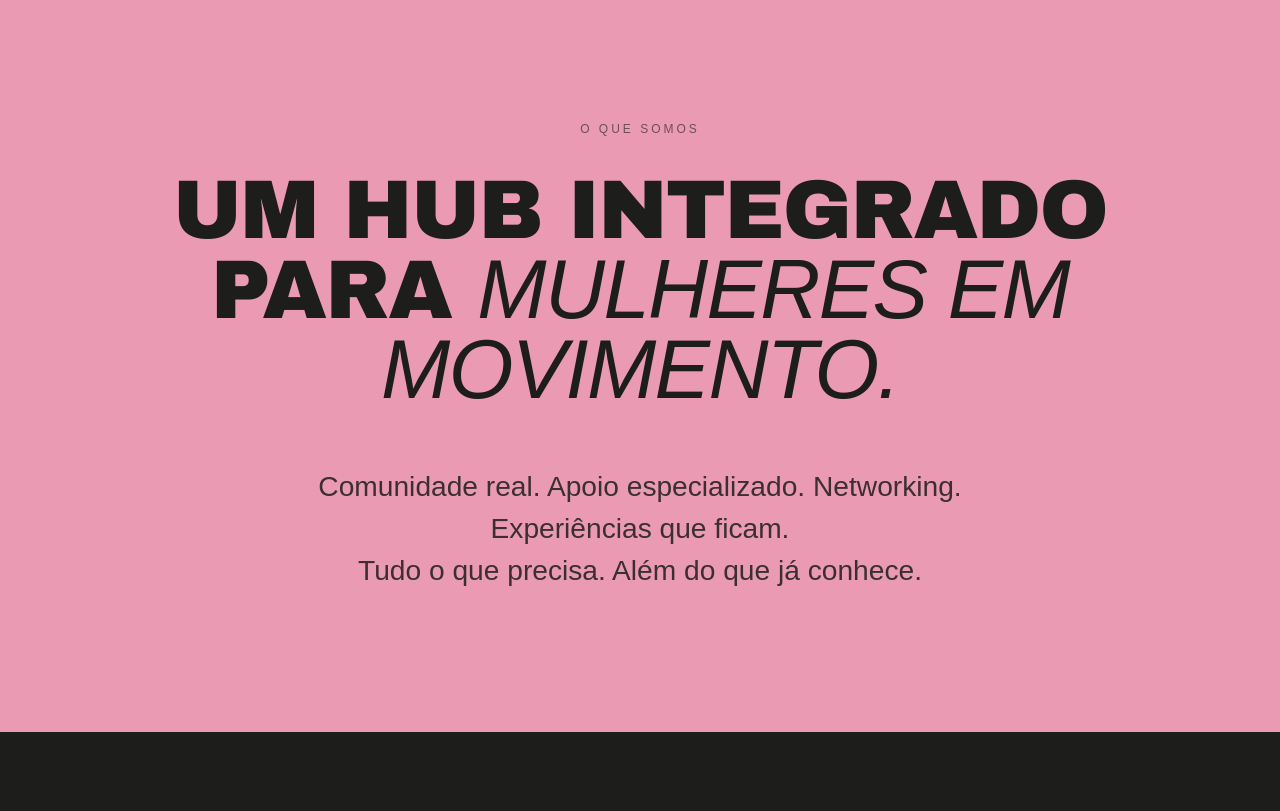
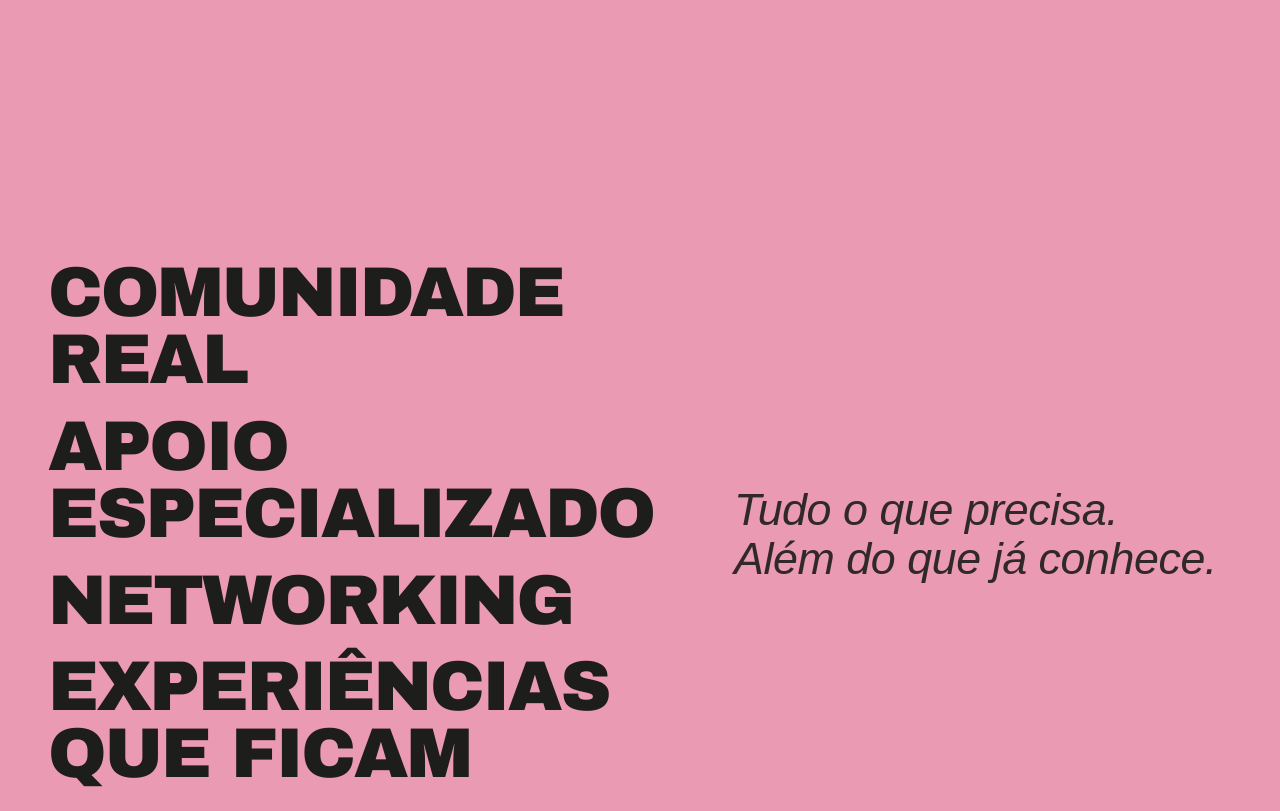
Before and after one commit to vanessapeq/huboutside, a website: page index.html in a window 1280 px wide. Shown: the part 820-1631 px from the top of the page. Drawn offline with Linux system fonts and the light colour scheme; a web font is replaced by a local one.

Commit message:
design: Rediseñar la sección 'O QUE SOMOS' con layout de dos columnas, bullets de impacto y firma

```diff
--- a/index.html
+++ b/index.html
@@ -59,11 +59,19 @@
         <!-- SECTION 2: O QUE SOMOS -->
         <section id="what-we-are">
             <div class="container">
-                <span class="label reveal">O QUE SOMOS</span>
-                <h2 class="reveal">Um hub integrado para <span class="italic-highlight-dark">mulheres em
-                        movimento.</span></h2>
-                <p class="reveal">Comunidade real. Apoio especializado. Networking. Experiências que ficam.<br>Tudo o
-                    que precisa. Além do que já conhece.</p>
+                <div class="wwa-grid">
+                    <div class="wwa-left reveal">
+                        <ul class="wwa-list">
+                            <li>Comunidade Real</li>
+                            <li>Apoio Especializado</li>
+                            <li>Networking</li>
+                            <li>Experiências que ficam</li>
+                        </ul>
+                    </div>
+                    <div class="wwa-right reveal">
+                        <p class="wwa-signature">Tudo o que precisa.<br>Além do que já conhece.</p>
+                    </div>
+                </div>
             </div>
         </section>
 
--- a/style.css
+++ b/style.css
@@ -325,46 +325,59 @@ h3 {
 #what-we-are {
     background-color: var(--pink-dusty);
     color: var(--bg-dark);
-    padding: 140px 0;
-    text-align: center;
+    padding: 180px 0;
 }
 
-#what-we-are .container {
-    padding-top: 0;
-    padding-bottom: 0;
+.wwa-grid {
+    display: grid;
+    grid-template-columns: 1.2fr 1fr;
+    gap: 80px;
+    align-items: center;
 }
 
-#what-we-are .label {
-    color: rgba(29, 29, 27, 0.6);
-    margin-bottom: 32px;
+.wwa-list {
+    list-style: none;
+    padding: 0;
+    margin: 0;
 }
 
-#what-we-are h2 {
-    font-size: clamp(3rem, 6.5vw, 6.5rem);
-    color: var(--bg-dark);
-    margin-bottom: 56px;
+.wwa-list li {
+    font-family: var(--font-black);
+    font-size: clamp(2.5rem, 5.5vw, 6rem);
     line-height: 0.95;
-    letter-spacing: -0.02em;
-    max-width: 1100px;
-    margin-inline: auto;
+    text-transform: uppercase;
+    letter-spacing: -0.03em;
+    margin-bottom: 20px;
+    position: relative;
+    padding-left: 0;
 }
 
-.italic-highlight-dark {
+.wwa-signature {
     font-family: var(--font-light);
+    font-size: clamp(1.8rem, 3.5vw, 3.5rem);
+    line-height: 1.1;
     font-style: italic;
-    font-weight: 300;
+    opacity: 0.9;
+    letter-spacing: -0.01em;
     color: var(--bg-dark);
+    max-width: 500px;
 }
 
-#what-we-are p {
-    font-family: var(--font-light);
-    font-weight: 300;
-    font-size: clamp(1.3rem, 2.2vw, 1.9rem);
-    color: var(--bg-dark);
-    opacity: 0.85;
-    max-width: 800px;
-    margin: 0 auto;
-    line-height: 1.5;
+@media (max-width: 1024px) {
+    .wwa-grid {
+        grid-template-columns: 1fr;
+        gap: 60px;
+    }
+
+    .wwa-signature {
+        max-width: 100%;
+    }
+}
+
+@media (max-width: 640px) {
+    #what-we-are {
+        padding: 100px 0;
+    }
 }
 
 /* ==========================================
```
